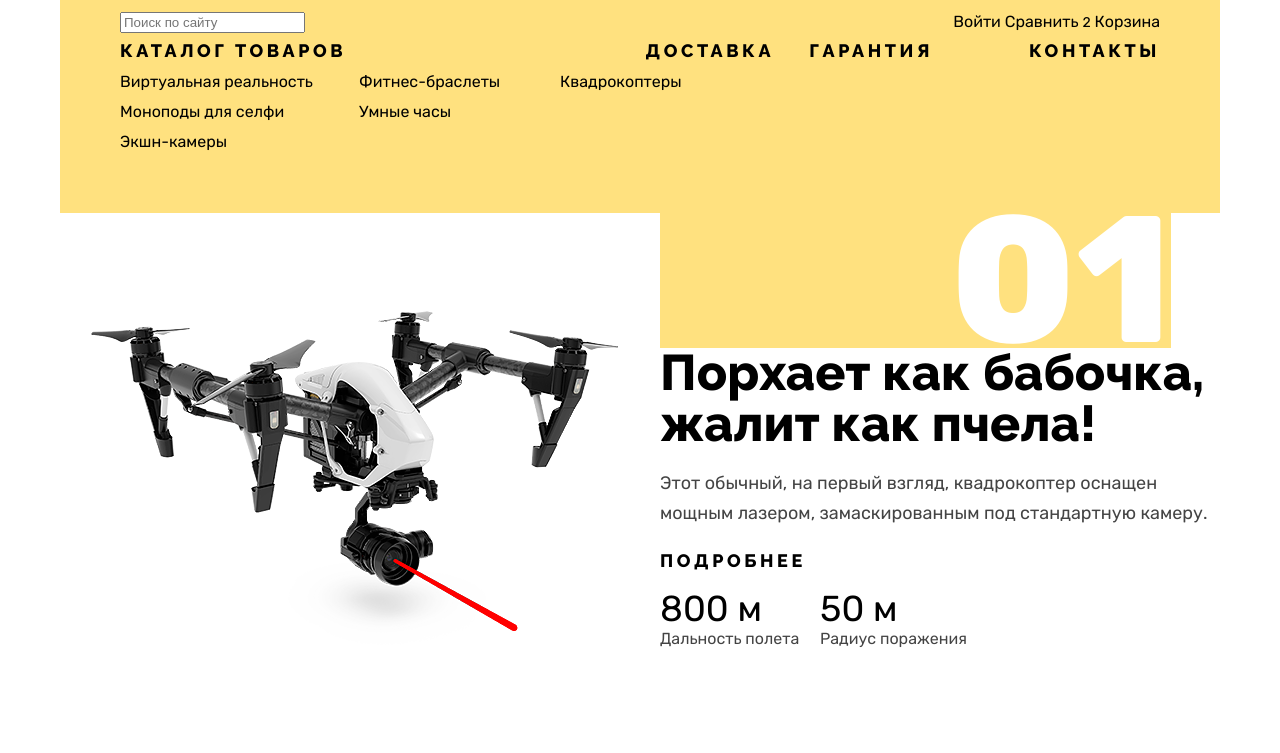
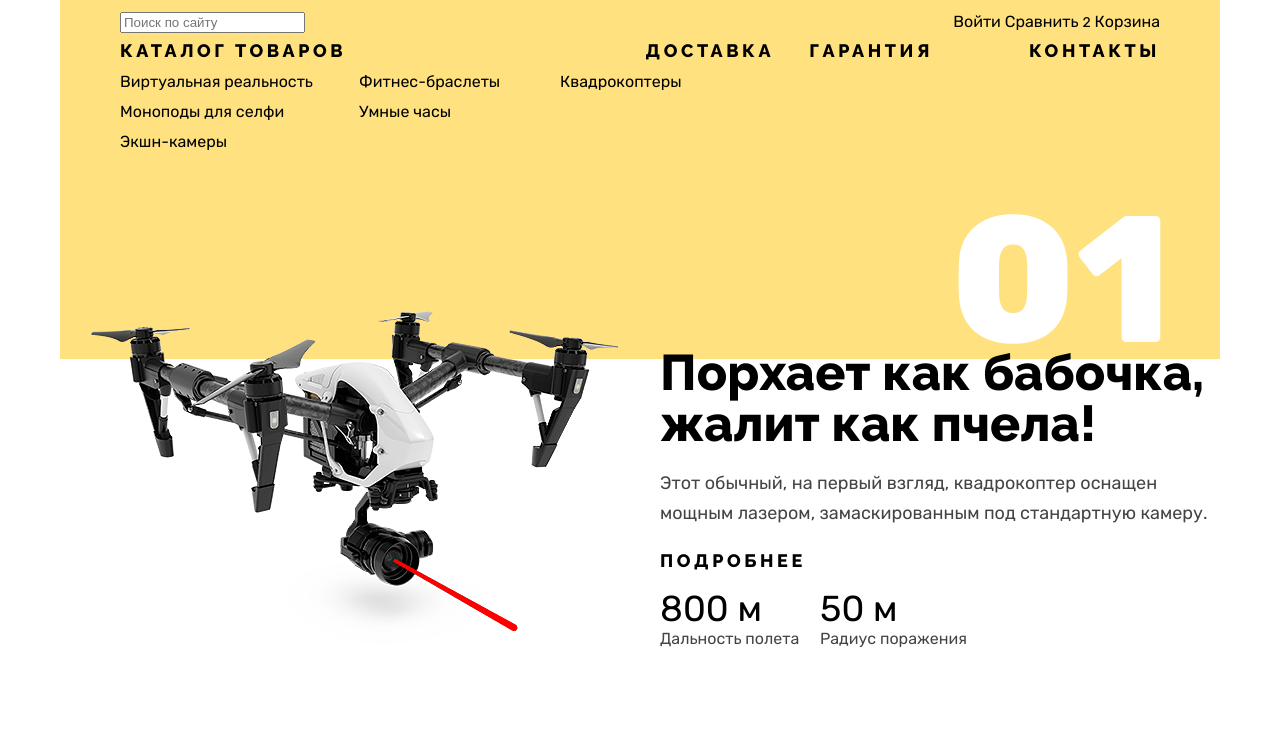
Before and after one commit to anastasia-krast/1756561-device-32, a plain HTML site: page index.html in a window 1280 px wide. Shown: the part 39-792 px from the top of the page. Drawn offline with Linux system fonts and the light colour scheme.

Commit message:
Upd: min-width для body и box-shadow для слайдера

```diff
--- a/css/styles.css
+++ b/css/styles.css
@@ -66,6 +66,7 @@ body {
   line-height: 30px;
   color: var(--basic-dark);
   background-color: var(--basic-white);
+  min-width: 1180px;
 }
 
 /* Pages */
@@ -202,9 +203,12 @@ body {
 
 /* Слайдер */
 
+
+
 .slider-list {
   margin: 0;
   padding: 0;
+  box-shadow: inset 0 146px var(--special-yellow-light);
 }
 
 .slider-item-number {
@@ -412,7 +416,6 @@ body {
 
 .services-subscription-grey-background {
   background-color: var(--basic-light);
-  margin: 0 auto;
 }
 
 .tabs-container {
```
